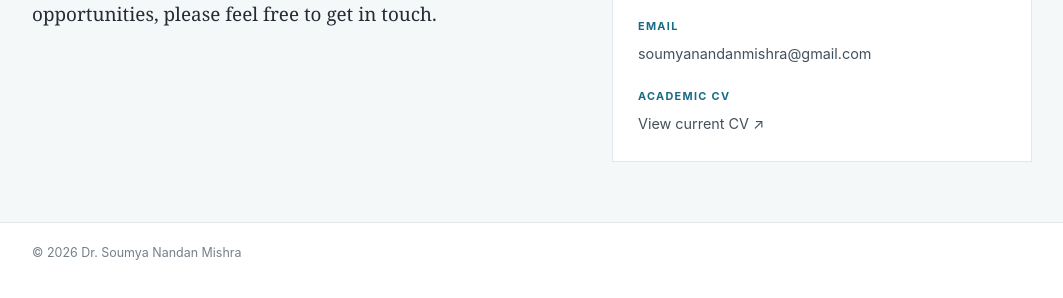
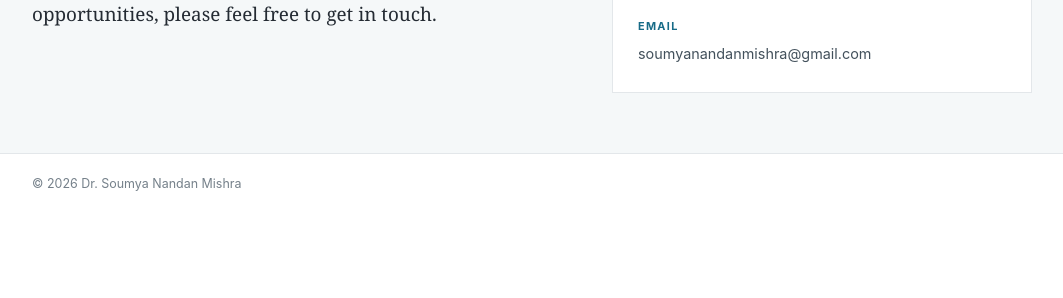
Before and after one commit to snm010/snm010.github.io, a plain HTML site: page contact.html in a window 1280 px wide. Shown: the part 260-558 px from the top of the page, without its empty margins (108-1171 px from the left). Drawn offline with Linux system fonts and the light colour scheme.

Commit message:
Update contact.html

```diff
--- a/contact.html
+++ b/contact.html
@@ -12,4 +12,4 @@
 <nav class="nav" aria-label="Main navigation">
 <a href="index.html">Home</a><a href="research.html">Research</a><a href="publications.html">Publications</a><a href="teaching.html">Teaching</a><a href="contact.html" class="nav-contact">Contact</a>
 </nav></div></header><main id="main"><section class="section contact-section" id="contact"><div class="container contact-grid"><div><p class="eyebrow">09 / CONTACT</p><h2>Let's connect.</h2><p class="lead">For research collaboration, academic queries and student opportunities, please feel free to get in touch.</p></div>
-<div class="contact-card"><div><span class="contact-label">Address</span><strong>School of Computer Engineering<br/>Manipal Institute of Technology, MAHE University<br/>Manipal, Udupi, India</strong></div><div><span class="contact-label">Email</span><a href="mailto:soumyanandanmishra@gmail.com">soumyanandanmishra@gmail.com</a></div><div><span class="contact-label">Academic CV</span><a href="https://6aae7db4-dd1a-4b07-933d-5524485bf740.filesusr.com/ugd/17b2e6_3d7c10d30a52445a918babf3d170c228.pdf?index=true" rel="noopener" target="_blank">View current CV ↗</a></div></div></div></section></main><footer class="site-footer"><div class="container footer-inner"><span>© <span id="year"></span> Dr. Soumya Nandan Mishra</span></div></footer><script src="assets/js/main.js"></script></body></html>
+<div class="contact-card"><div><span class="contact-label">Address</span><strong>School of Computer Engineering<br/>Manipal Institute of Technology, MAHE University<br/>Manipal, Udupi, India</strong></div><div><span class="contact-label">Email</span><a href="mailto:soumyanandanmishra@gmail.com">soumyanandanmishra@gmail.com</a></div></div></div></section></main><footer class="site-footer"><div class="container footer-inner"><span>© <span id="year"></span> Dr. Soumya Nandan Mishra</span></div></footer><script src="assets/js/main.js"></script></body></html>
```
